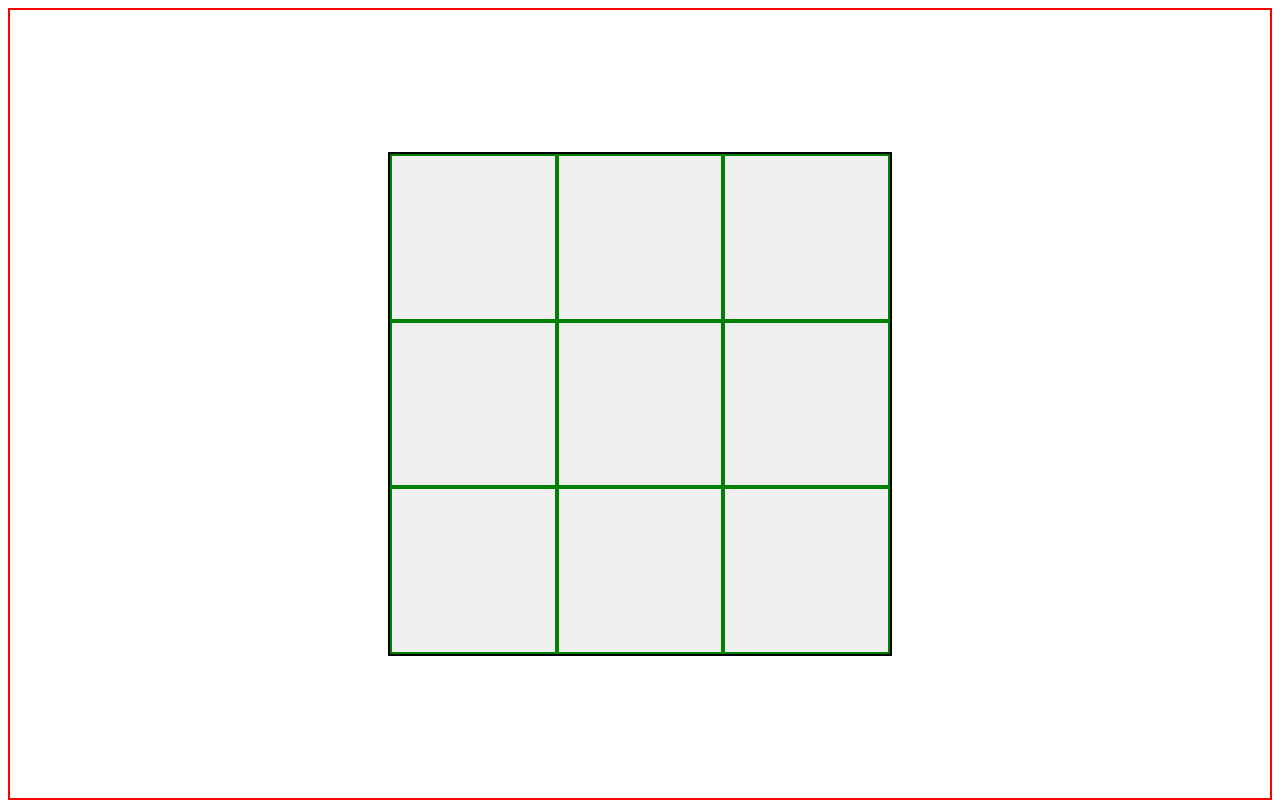
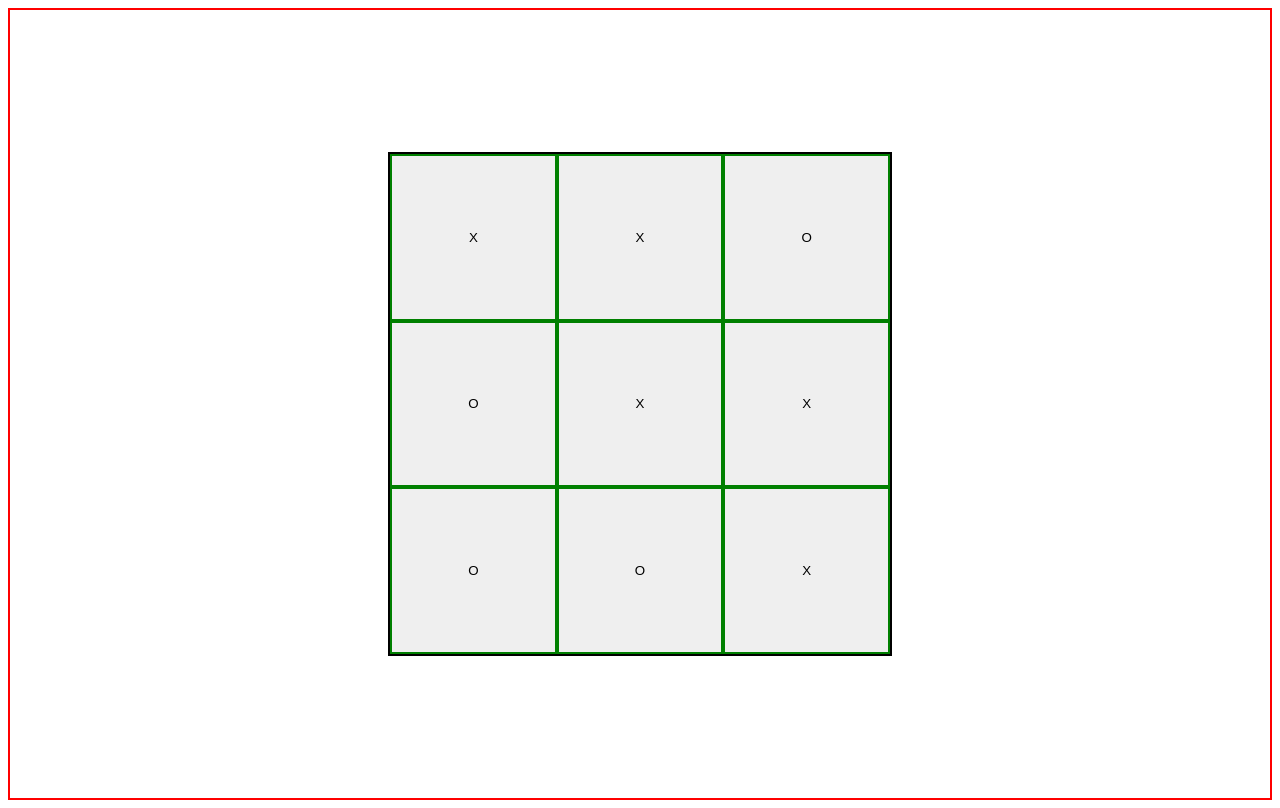
Before and after one commit to kamron-dev/tic-tac-toe, a plain HTML site: page index.html in a window 1280 px wide. Drawn offline with Linux system fonts and the light colour scheme.

Commit message:
created a function to render buttons with gameboard contents into the container

```diff
--- a/index.html
+++ b/index.html
@@ -8,15 +8,7 @@
 </head>
 <body>
     <div id="gameBoardDiv">
-        <button class="cell"></button>
-        <button class="cell"></button>
-        <button class="cell"></button>
-        <button class="cell"></button>
-        <button class="cell"></button>
-        <button class="cell"></button>
-        <button class="cell"></button>
-        <button class="cell"></button>
-        <button class="cell"></button>
+
     </div>
 
     <script src="index.js"></script>
--- a/index.js
+++ b/index.js
@@ -17,4 +17,16 @@ const createPlayer = (name, sign) => {
 const player1 = createPlayer("Sam", "X");
 const player2 = createPlayer("Jimmy Neutron", "O");
 
-// Creating a function to render the board to the page
+// Initializing the gameBoardDiv
+
+const gameBoardDiv = document.querySelector("#gameBoardDiv");
+
+// Creating a function to render the board contents to the gameBoardDiv
+gameBoard.board.forEach(element => {
+    const gameButton = document.createElement("button");
+    gameButton.classList.add("cell")
+    gameButton.innerHTML = element;
+    gameBoardDiv.appendChild(gameButton);
+})
+
+// const spots = Array.from(document.getElementsByClassName("cell"))
```
